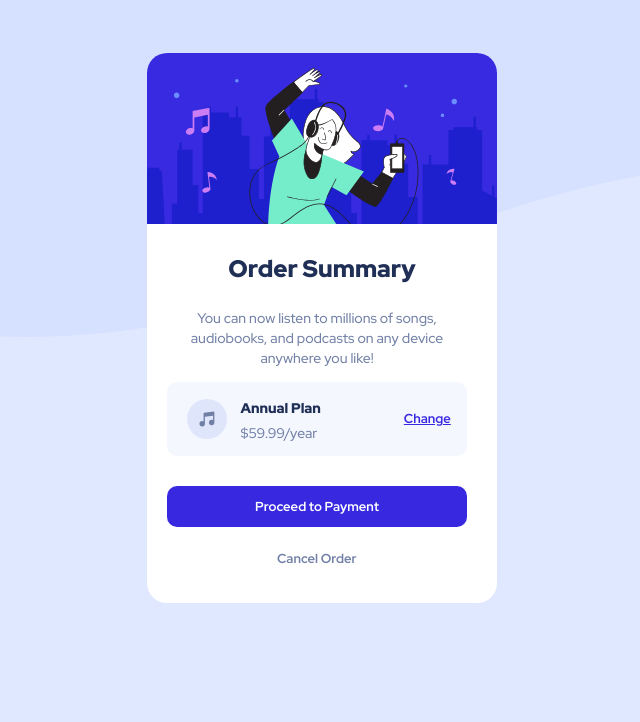
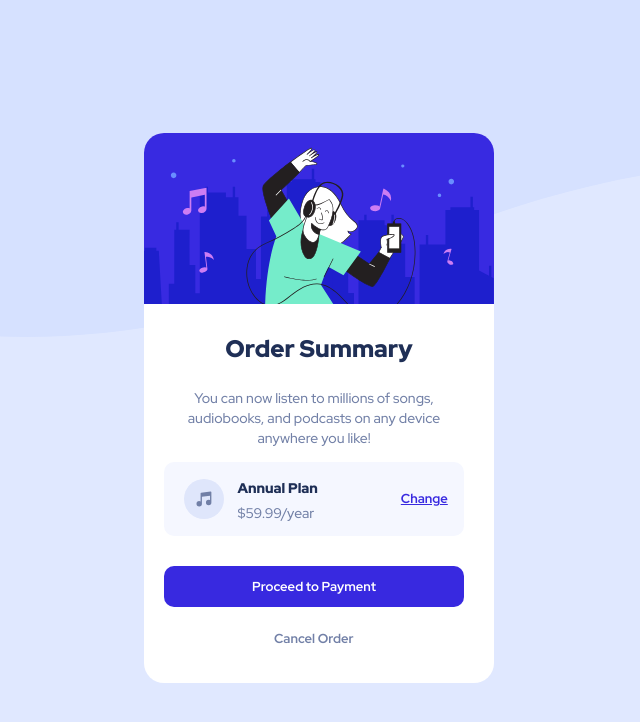
Before and after one commit to HyperHD1/Order-Summary-Card, a plain HTML site: page index.html in a window 1280 px wide. Shown: the whole page, without its empty margins (321-961 px from the left). Drawn offline with Linux system fonts and the light colour scheme.

Commit message:
Update style.css

```diff
--- a/style.css
+++ b/style.css
@@ -3,6 +3,9 @@ body{
     background-repeat: no-repeat;
     background-position-y: -100px;
     background-color: hsl(225, 100%, 94%);
+    min-height: 100vh;
+    display: grid;
+    place-items: center;
 }
 
 .pic{
@@ -15,10 +18,8 @@ body{
     height: 550px;
     font-family: 'Red Hat Display', sans-serif;
     border-radius: 20px;
-    margin-left: 460px;
     background-color: white;
     display: inline-block;
-    margin-top: 45px;
 }
 .title{
     text-align: center;
```
